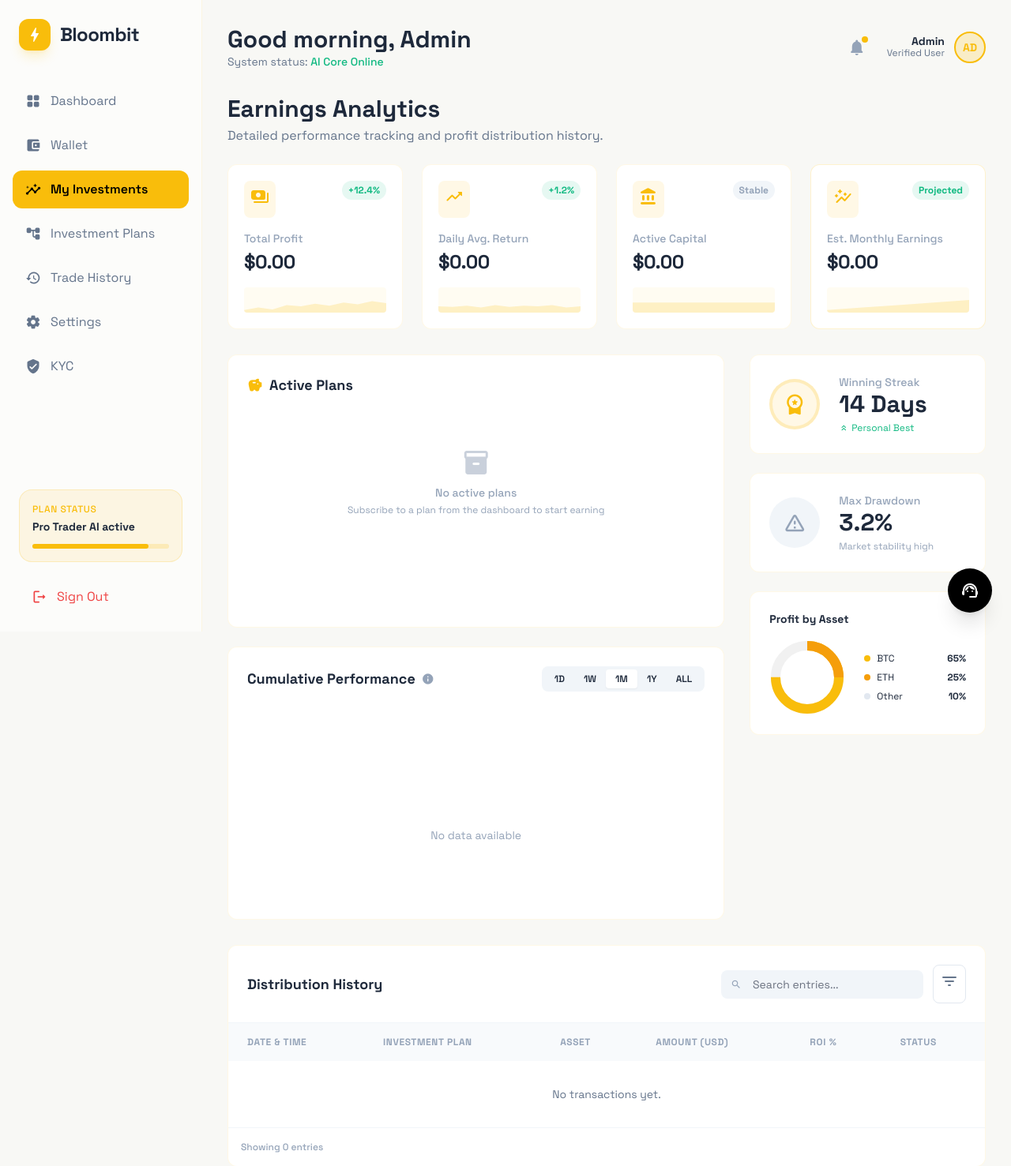
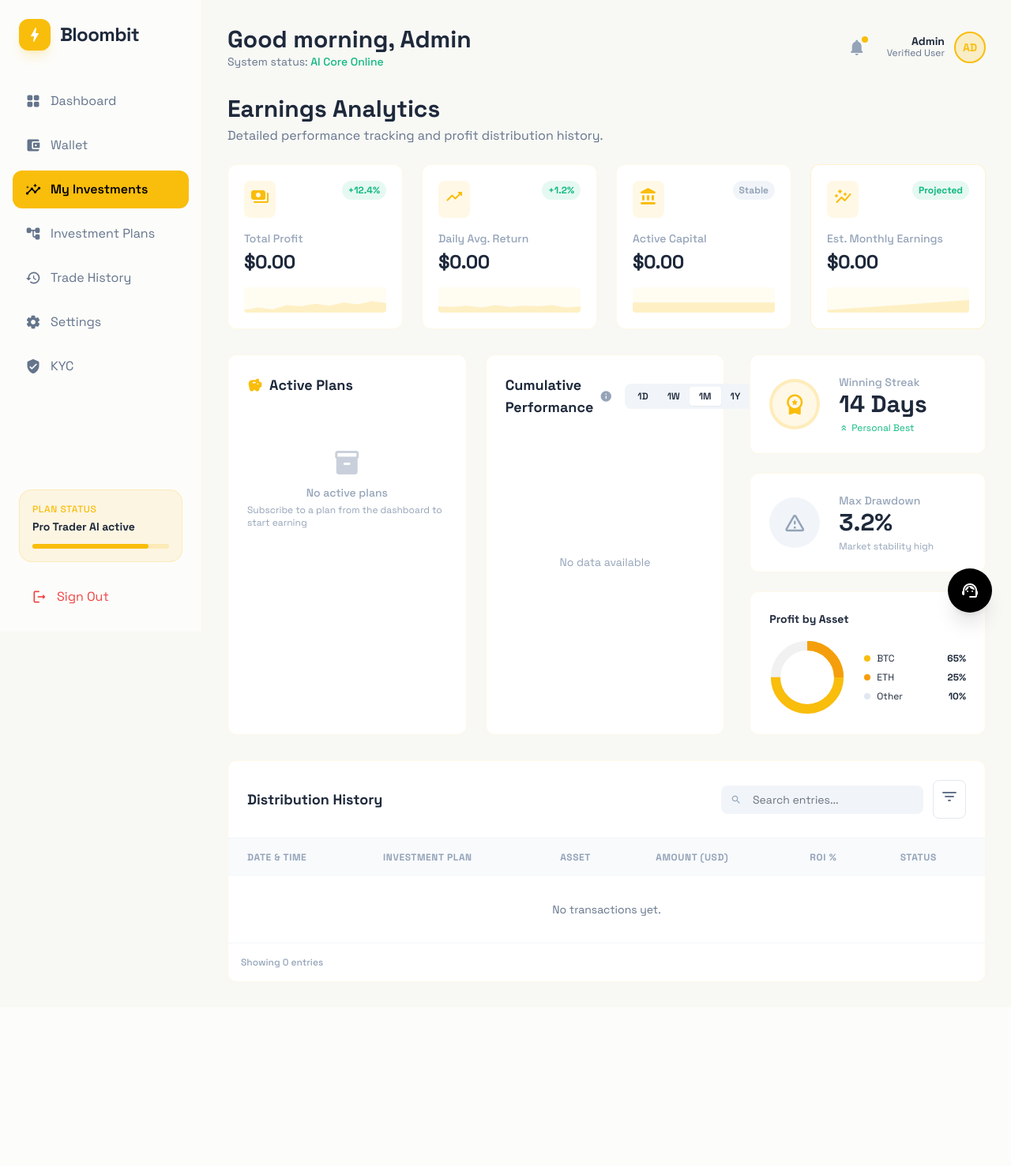
Before and after one commit to carter46/evergreen_Prime, a PHP site: page /dashboard/user/analytics in a window 1280 px wide. Shown: the top 1477 px of the page at 79% size. After the commit the page ends 1244 px from the top, so only its background shows below. Run offline with PHP 8.4, Linux system fonts and the light colour scheme; a user stored in the database is signed in; data comes from the database, SQL or seed files in the repository; a map, chart or similar area stays blank; some libraries are stand-ins or nearby versions.

Commit message:
Update user_analytics.php

```diff
--- a/dashboard/user/user_analytics.php
+++ b/dashboard/user/user_analytics.php
@@ -210,10 +210,10 @@ try {
 </section>
 <!-- Main Analytics Section -->
 <div class="grid grid-cols-1 xl:grid-cols-3 gap-8 mb-8">
-<!-- Column: Active Plans (50%) + Cumulative Performance (50%) -->
-<div class="xl:col-span-2 flex flex-col gap-6">
-<!-- Active Plans (50% - first) -->
-<div class="glass-card bg-white dark:bg-zinc-900 p-6 rounded-xl flex-1 min-h-0">
+<!-- Column: Active Plans (50%) | Cumulative Performance (50%) - two columns side by side -->
+<div class="xl:col-span-2 grid grid-cols-1 lg:grid-cols-2 gap-6">
+<!-- Active Plans (50% - left) -->
+<div class="glass-card bg-white dark:bg-zinc-900 p-6 rounded-xl min-h-0">
 <h2 class="text-lg font-bold flex items-center gap-2 mb-4">
 <span class="material-icons-round text-primary text-xl">savings</span>
                         Active Plans
@@ -247,8 +247,8 @@ try {
 </div>
 <?php endif; ?>
 </div>
-<!-- Cumulative Performance (50% - second) -->
-<div class="glass-card bg-white dark:bg-zinc-900 p-6 rounded-xl flex-1 min-h-0">
+<!-- Cumulative Performance (50% - right) -->
+<div class="glass-card bg-white dark:bg-zinc-900 p-6 rounded-xl min-h-0">
 <div class="flex flex-col sm:flex-row justify-between items-start sm:items-center gap-4 mb-8">
 <h2 class="text-lg font-bold flex items-center gap-2">
                         Cumulative Performance
```
